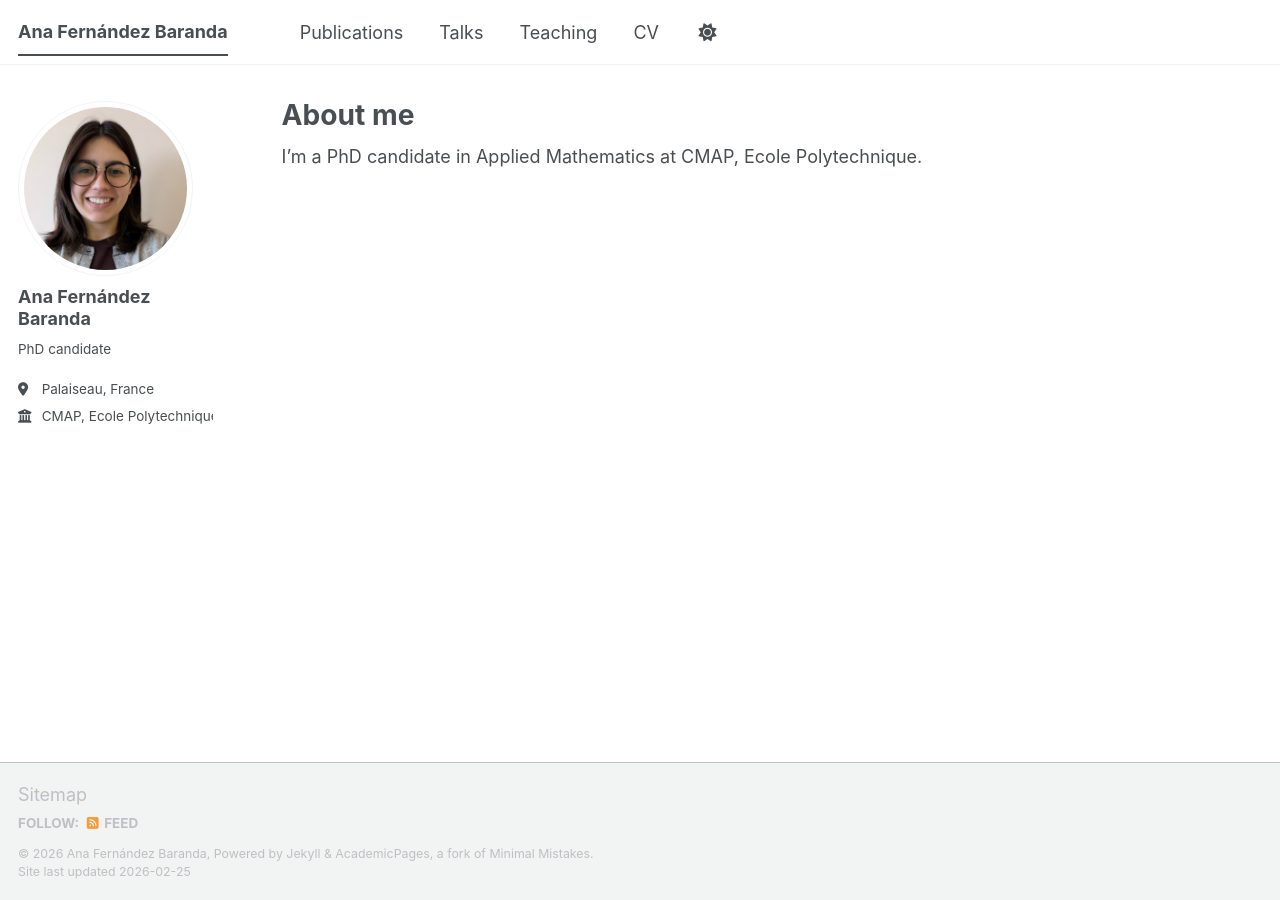
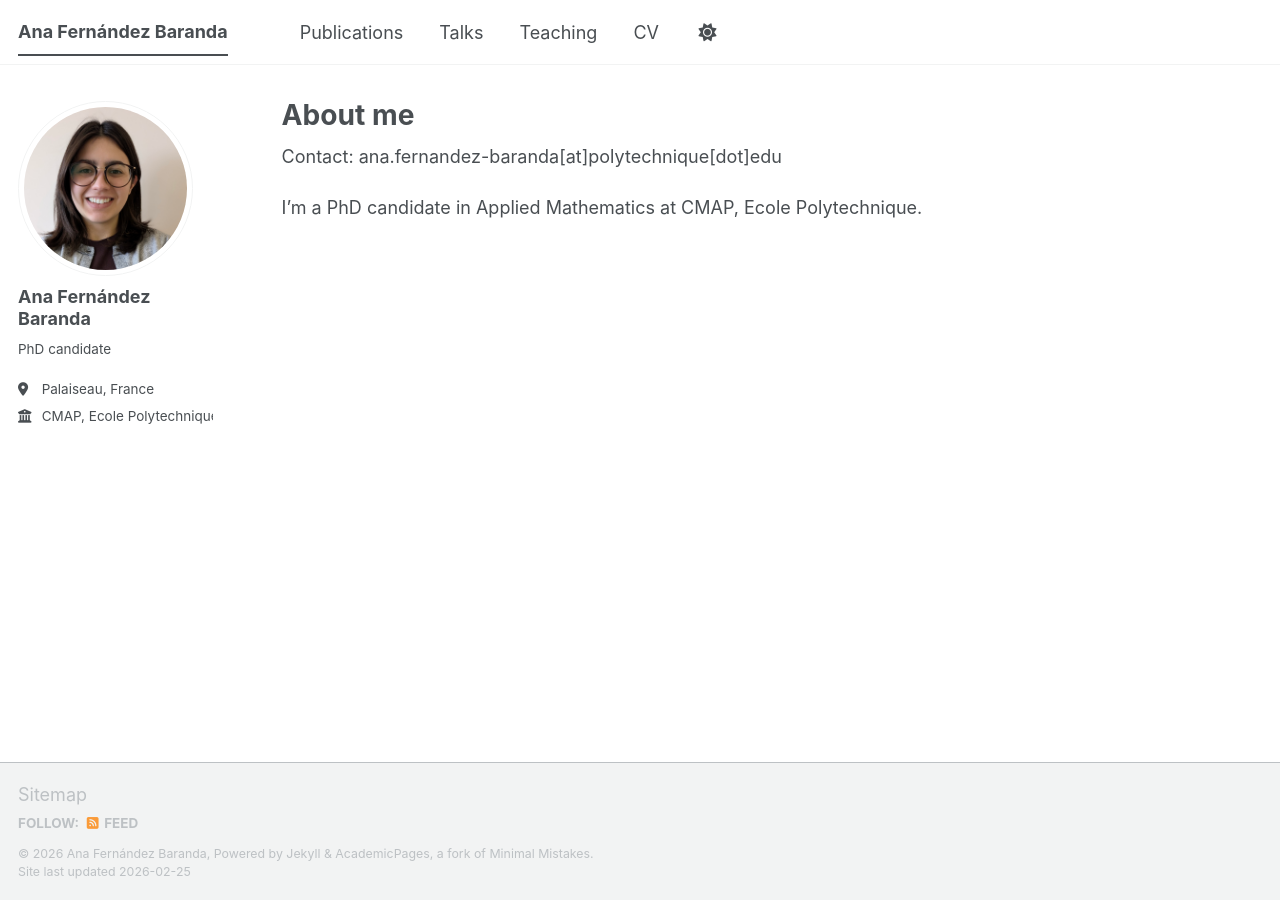
Before and after one commit to ana-fernandezbaranda/ana-fernandezbaranda.github.io, a Jekyll site: the page built from _pages/about.md, in a window 1280 px wide. Built offline with Jekyll 4.4.1, drawn with Linux system fonts in a browser that asks for light colours; a script bundle is joined from its source files by our own code; library files that are not in the unit come from our copies.

Commit message:
Update about.md

```diff
--- a/_pages/about.md
+++ b/_pages/about.md
@@ -6,4 +6,6 @@ redirect_from:
   - /about/
   - /about.html
 ---
+Contact: ana.fernandez-baranda[at]polytechnique[dot]edu
+
 I'm a PhD candidate in Applied Mathematics at CMAP, Ecole Polytechnique.
```
